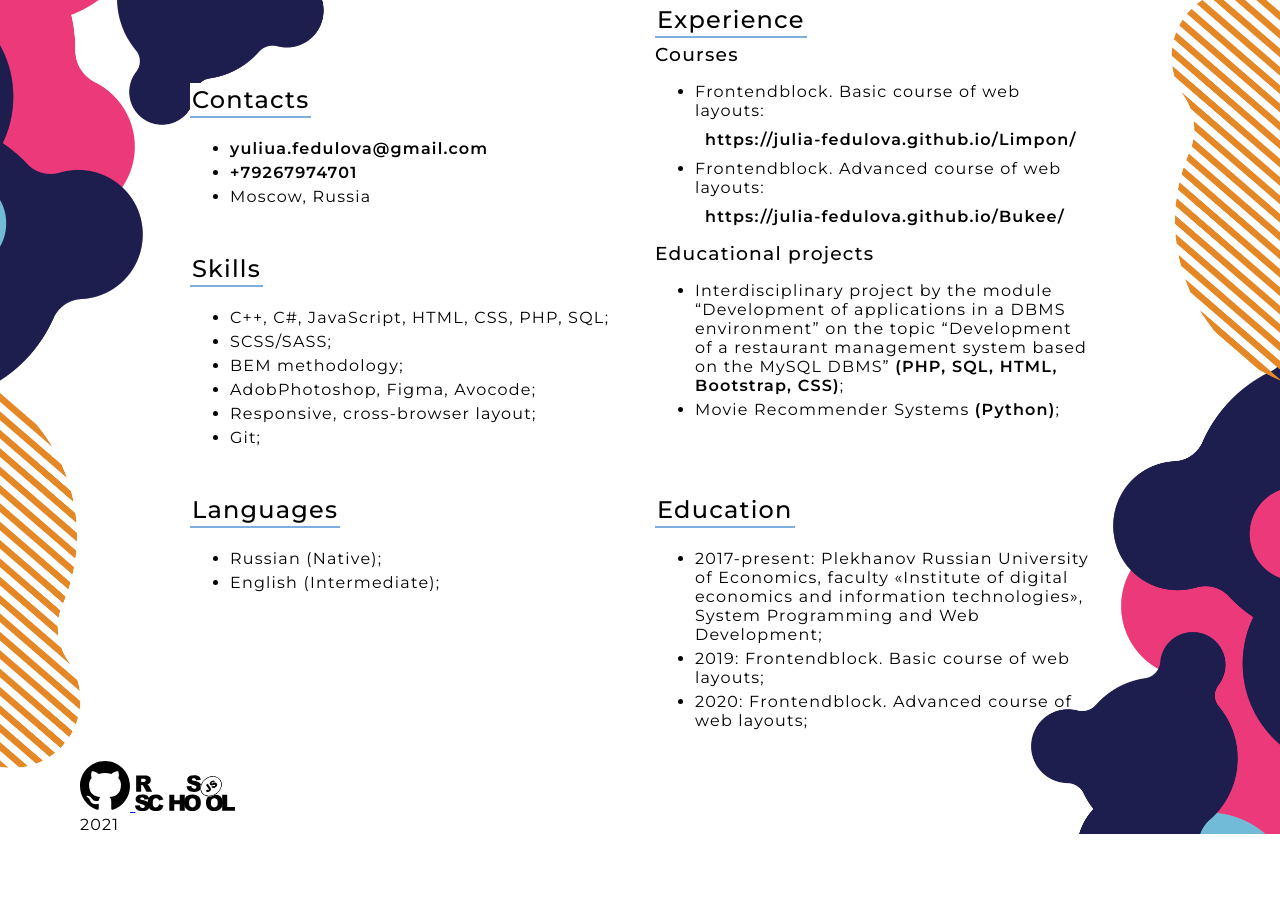
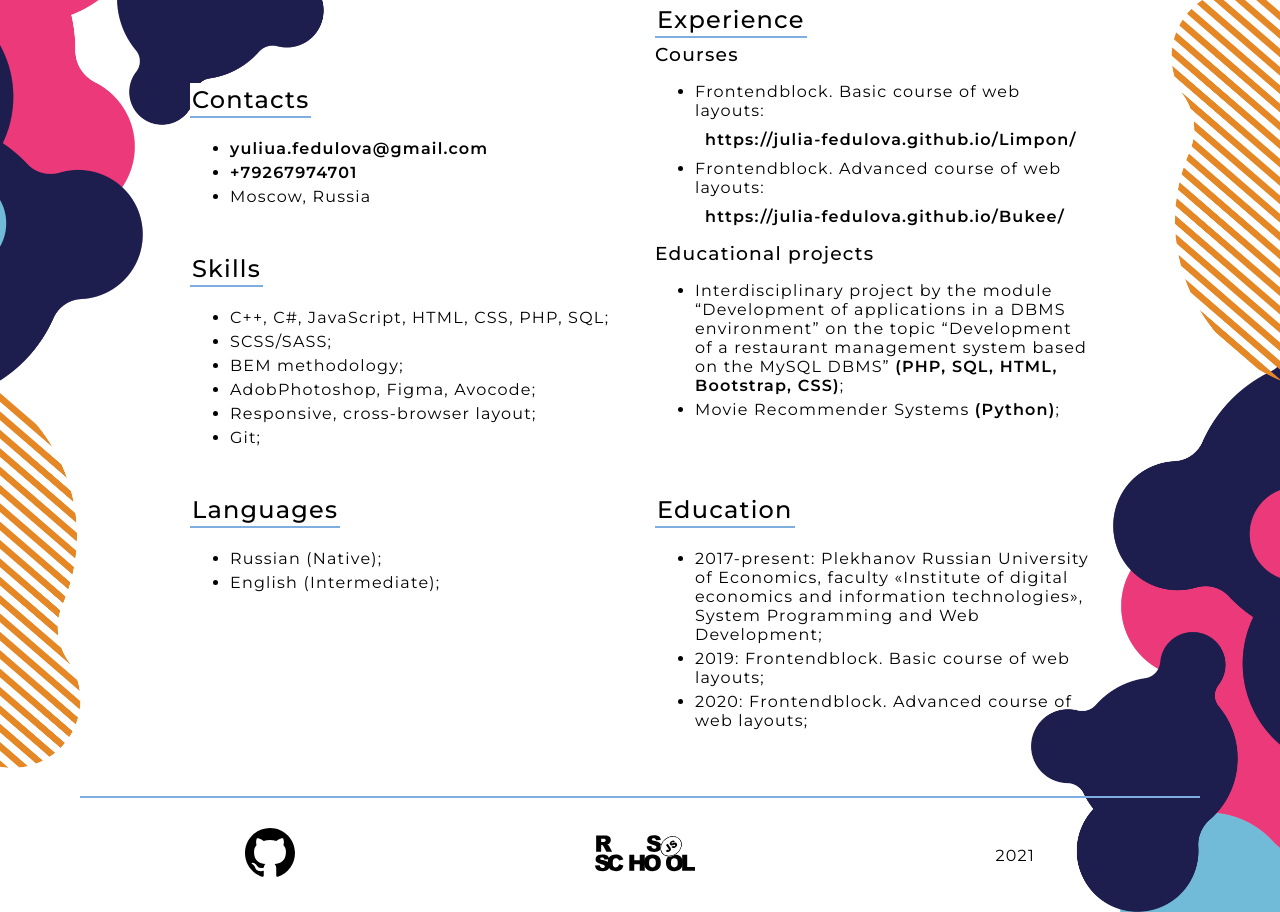
Before and after one commit to julia-fedulova/rsschool-cv, a plain HTML site: page index.html in a window 1280 px wide. Shown: the part 352-1264 px from the top of the page. Before the commit the page ends 1186 px from the top, so only its background shows below. Drawn offline with Linux system fonts and the light colour scheme.

Commit message:
feat: add footer style

```diff
--- a/style.css
+++ b/style.css
@@ -31,6 +31,7 @@ body {
   align-items: center;
   padding-top: 50px;
 }
+
 .header__avatar {
   display: block;
   width: 290px;
@@ -40,21 +41,25 @@ body {
   margin-left: 30px;
   position: relative;
 }
-.header__avatar img{
+
+.header__avatar img {
   width: 100%;
   position: absolute;
   left: 0%;
   top: -36%;
 }
+
 .header-about {
   flex-basis: 50%;
 }
+
 .header-about__name {
   font-size: 40px;
   text-transform: uppercase;
   font-weight: 500;
 }
-.header-about__info{
+
+.header-about__info {
   font-size: 16px;
   font-weight: 400;
   margin-top: 10px;
@@ -63,32 +68,37 @@ body {
 .cv {
   display: grid;
   grid-template-areas: "a d"
-                       "b d"
-                       "c e";
+    "b d"
+    "c e";
   margin: 15px auto;
   grid-gap: 30px;
   grid-template-columns: 1fr 1fr;
-  padding-left: 15px;
-  padding-right: 15px;
+  padding: 0 15px 35px;
   max-width: 900px;
 }
-.cv-section__skills{
+
+.cv-section__skills {
   grid-area: b;
 }
-.cv-section__contacts{
+
+.cv-section__contacts {
   grid-area: a;
   padding-top: 80px;
 }
-.cv-section__languages{
+
+.cv-section__languages {
   grid-area: c;
 }
-.cv-section__experience{
+
+.cv-section__experience {
   grid-area: d;
 }
-.cv-section__education{
+
+.cv-section__education {
   grid-area: e;
 }
-.cv-section__title{
+
+.cv-section__title {
   font-weight: 500;
   padding: 2px;
   margin-bottom: 5px;
@@ -96,21 +106,41 @@ body {
   display: inline-block;
   background-color: #fff;
 }
-.cv-section__subtitle{
+
+.cv-section__subtitle {
   font-weight: 500;
 }
+
 .cv-section__link {
   text-decoration: none;
   color: #000;
   font-weight: 600;
 }
-.cv-section__link_block{
+
+.cv-section__link_block {
   display: block;
   margin: 10px;
 }
-.cv-section__list li{
+
+.cv-section__list li {
   margin-bottom: 5px;
 }
+
 .cv-section__list li span {
   font-weight: 600;
 }
+
+.footer {
+  padding: 30px 15px;
+  border-top: 2px solid #7eaedf;
+}
+
+.footer-block__links {
+  list-style-type: none;
+}
+
+.footer-block {
+  display: flex;
+  justify-content: space-around;
+  align-items: center;
+}
```
